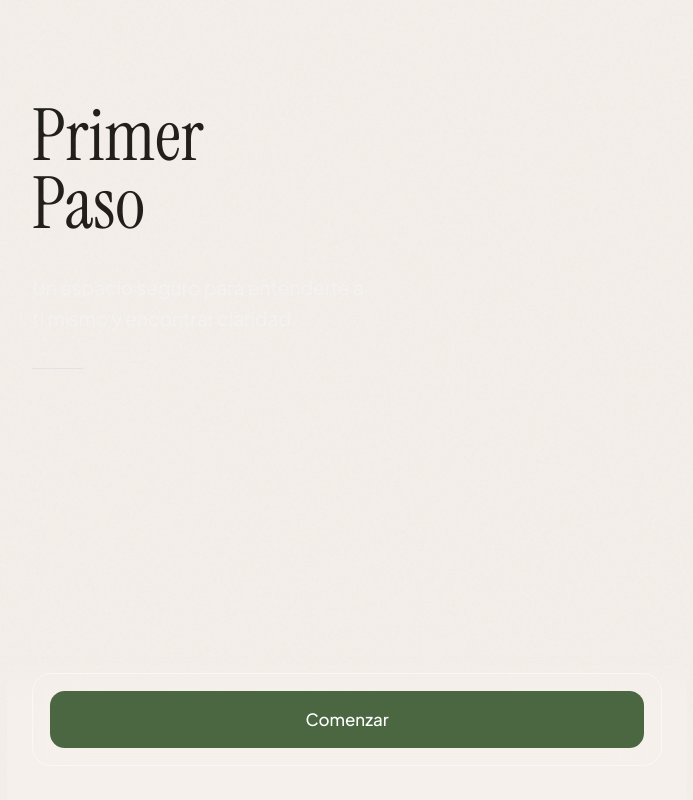
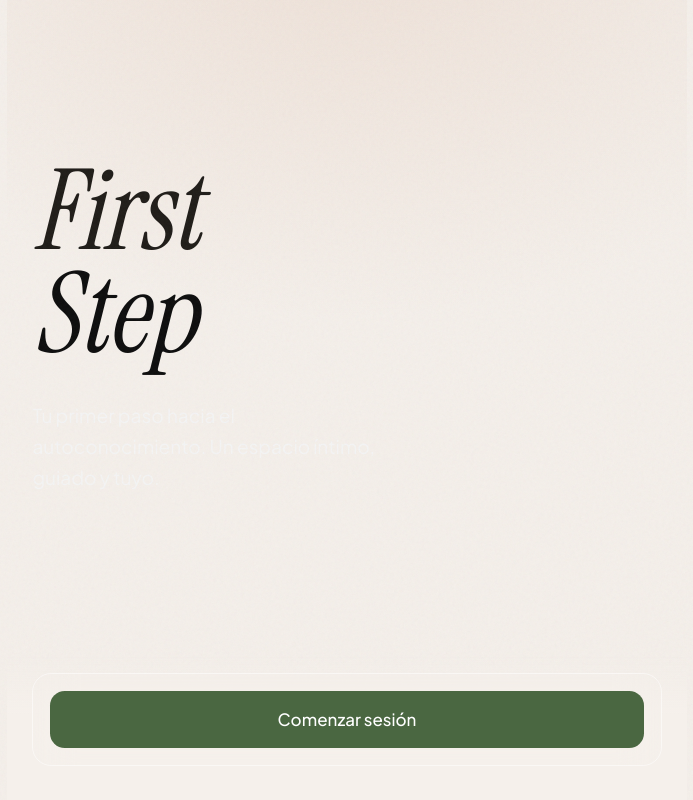
Before and after one commit to ndnplmn/First-Step, a Next.js app: page / in a window 1280 px wide. Shown: the whole page, without its empty margins (293-986 px from the left). Built offline with nearby package versions, Linux system fonts and the light colour scheme.

Commit message:
feat: redesign Welcome with bicolor display title, gradient bg, ghost CTA

```diff
--- a/components/stages/welcome.tsx
+++ b/components/stages/welcome.tsx
@@ -4,66 +4,72 @@ import { motion } from 'motion/react';
 import { FloatingBar } from '@/components/ui/floating-bar';
 
 interface WelcomeProps {
+  hasExistingPatients: boolean;
   onStart: () => void;
-  onContinue?: () => void;
-  hasExistingPatients: boolean;
+  onContinue: () => void;
 }
 
-export function Welcome({ onStart, onContinue, hasExistingPatients }: WelcomeProps) {
+export function Welcome({ hasExistingPatients, onStart, onContinue }: WelcomeProps) {
   return (
-    <div className="min-h-screen flex flex-col justify-between px-6 pt-24 pb-12 max-w-[680px] mx-auto">
-      <div className="space-y-8">
+    <div
+      className="min-h-screen max-w-[680px] mx-auto px-6 pt-[20vh] pb-12 relative"
+      style={{
+        background: 'radial-gradient(ellipse 80% 50% at 50% -10%, rgba(193,127,89,0.13), transparent)',
+      }}
+    >
       <motion.div
-          initial={{ opacity: 0, y: 16 }}
+        initial={{ opacity: 0, y: 24 }}
         animate={{ opacity: 1, y: 0 }}
-          transition={{ duration: 0.6, ease: [0.25, 0.1, 0.25, 1] }}
+        transition={{ duration: 0.6, ease: [0.25, 0.46, 0.45, 0.94] }}
       >
         <h1
-            className="breathe text-[72px] leading-[0.95]"
-            style={{ fontFamily: 'var(--font-display)', color: 'var(--color-deep)' }}
+          className="leading-[0.92] breathe"
+          style={{
+            fontFamily: 'var(--font-display)',
+            fontSize: 'clamp(64px, 14vw, 112px)',
+            fontStyle: 'italic',
+          }}
         >
-            Primer<br />Paso
+          <span style={{ color: 'var(--color-deep)' }}>First</span>
+          <br />
+          <span style={{ color: 'var(--color-terracotta)' }}>Step</span>
         </h1>
       </motion.div>
 
       <motion.p
         initial={{ opacity: 0 }}
         animate={{ opacity: 1 }}
-          transition={{ delay: 0.3, duration: 0.6 }}
-          className="text-lg max-w-xs leading-relaxed"
+        transition={{ duration: 0.6, delay: 0.4, ease: 'easeOut' }}
+        className="mt-8 text-lg leading-relaxed max-w-[360px]"
         style={{ color: 'var(--color-muted)' }}
       >
-          Un espacio seguro para entenderte a ti mismo y encontrar claridad.
+        Tu primer paso hacia el autoconocimiento. Un espacio íntimo, guiado y tuyo.
       </motion.p>
 
-        <motion.div
-          initial={{ opacity: 0 }}
-          animate={{ opacity: 1 }}
-          transition={{ delay: 0.5 }}
-          className="w-12 h-px"
-          style={{ background: 'var(--color-border)' }}
-        />
-      </div>
-
-      <FloatingBar visible={true}>
-        <div className="space-y-3">
-          <button
+      <FloatingBar visible>
+        <motion.button
           onClick={onStart}
-            className="w-full py-3.5 rounded-xl font-medium text-white transition-all"
+          whileTap={{ scale: 0.97 }}
+          className="w-full py-3.5 rounded-xl font-medium text-white"
           style={{ background: 'var(--color-sage)' }}
         >
-            Comenzar
-          </button>
+          Comenzar sesión
+        </motion.button>
+
         {hasExistingPatients && (
-            <button
+          <motion.button
             onClick={onContinue}
-              className="w-full py-3.5 rounded-xl font-medium transition-all"
-              style={{ color: 'var(--color-sage)', background: 'transparent' }}
+            whileTap={{ scale: 0.98 }}
+            className="w-full py-3 rounded-xl font-medium text-sm"
+            style={{
+              border: '1px solid var(--color-border)',
+              color: 'var(--color-muted)',
+              background: 'transparent',
+            }}
           >
-              Continuar donde lo dejé
-            </button>
+            Ver expedientes
+          </motion.button>
         )}
-        </div>
       </FloatingBar>
     </div>
   );
```
Lines whose indentation alone changed are shown as unchanged.
